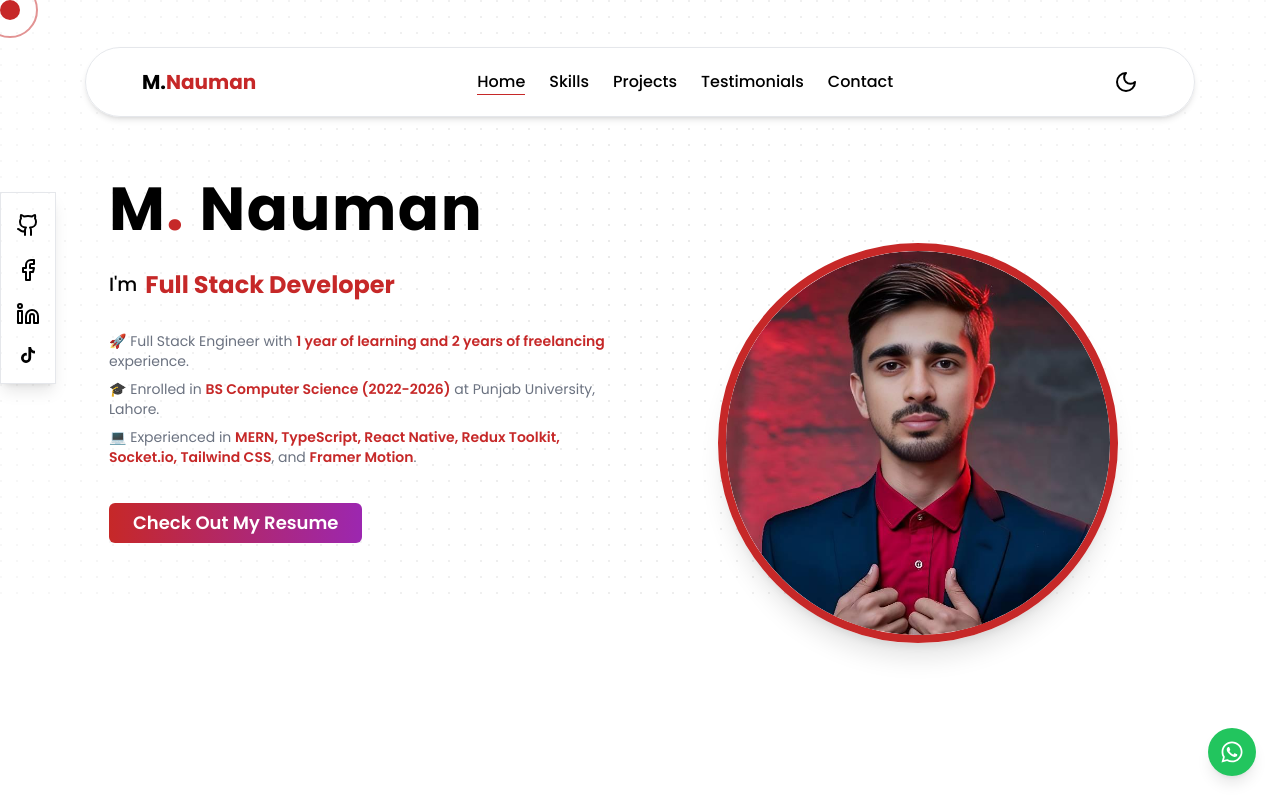
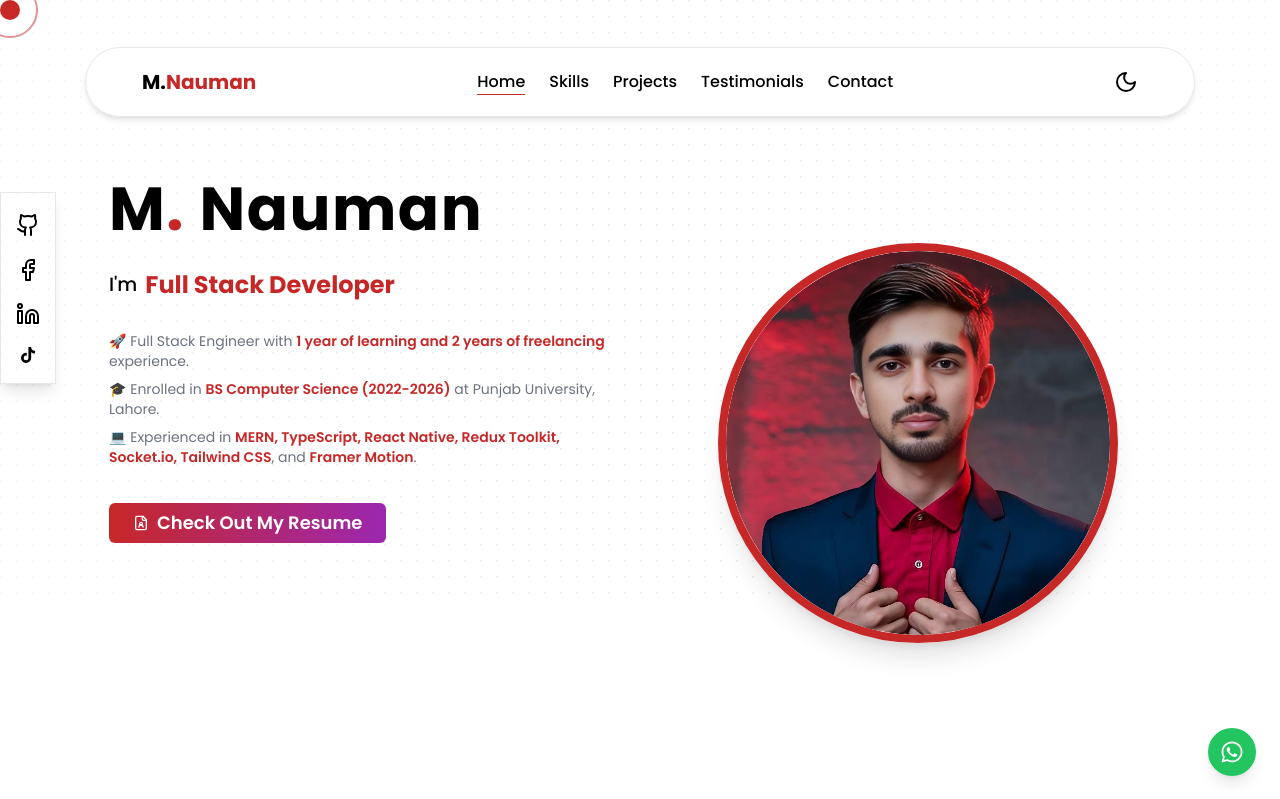
Before and after one commit to nauman331/Latest-Portfolio, a React (Vite) app: page / in a window 1280 px wide. Shown: the top 799 px of the page. Built offline with nearby package versions, Linux system fonts and the light colour scheme.

Commit message:
resume icon

```diff
--- a/src/components/mycomponents/hero.tsx
+++ b/src/components/mycomponents/hero.tsx
@@ -6,7 +6,7 @@ import { Button } from "@/components/ui/button";
 import { BoxReveal } from "@/components/magicui/box-reveal";
 import { motion } from "framer-motion";
 import { WordRotate } from "@/components/magicui/word-rotate";
-import { Facebook, Github, Linkedin } from "lucide-react";
+import { Facebook, FileUser, Github, Linkedin } from "lucide-react";
 import { FaTiktok } from "react-icons/fa";
 import { useSelector } from "react-redux";
 import { RootState } from "../../store/store";
@@ -116,9 +116,10 @@ const Hero = () => {
                 transition={{ duration: 0.6 }}
               >
                 <Button
-                  className={`mt-6 px-6 py-3 text-lg font-semibold text-white bg-gradient-to-r ${theme === "dark" ? "hover:from-[#C62828] hover:to-[#9C27B0] from-[#9C27B0] to-[#1A237E]" : "from-[#C62828] to-[#9C27B0] hover:from-[#9C27B0] hover:to-[#1A237E]"} transition-all duration-300 shadow-lg hover:shadow-xl`}>
+                  className={`flex items-center justify-center mt-6 px-6 py-3 text-lg font-semibold text-white bg-gradient-to-r ${theme === "dark" ? "hover:from-[#C62828] hover:to-[#9C27B0] from-[#9C27B0] to-[#1A237E]" : "from-[#C62828] to-[#9C27B0] hover:from-[#9C27B0] hover:to-[#1A237E]"} transition-all duration-300 shadow-lg hover:shadow-xl`}>
+                    <FileUser />
                   <NavLink to="/resume">
-                    Check Out My Resume
+                     Check Out My Resume
                   </NavLink>
                 </Button>
               </motion.div>
```
